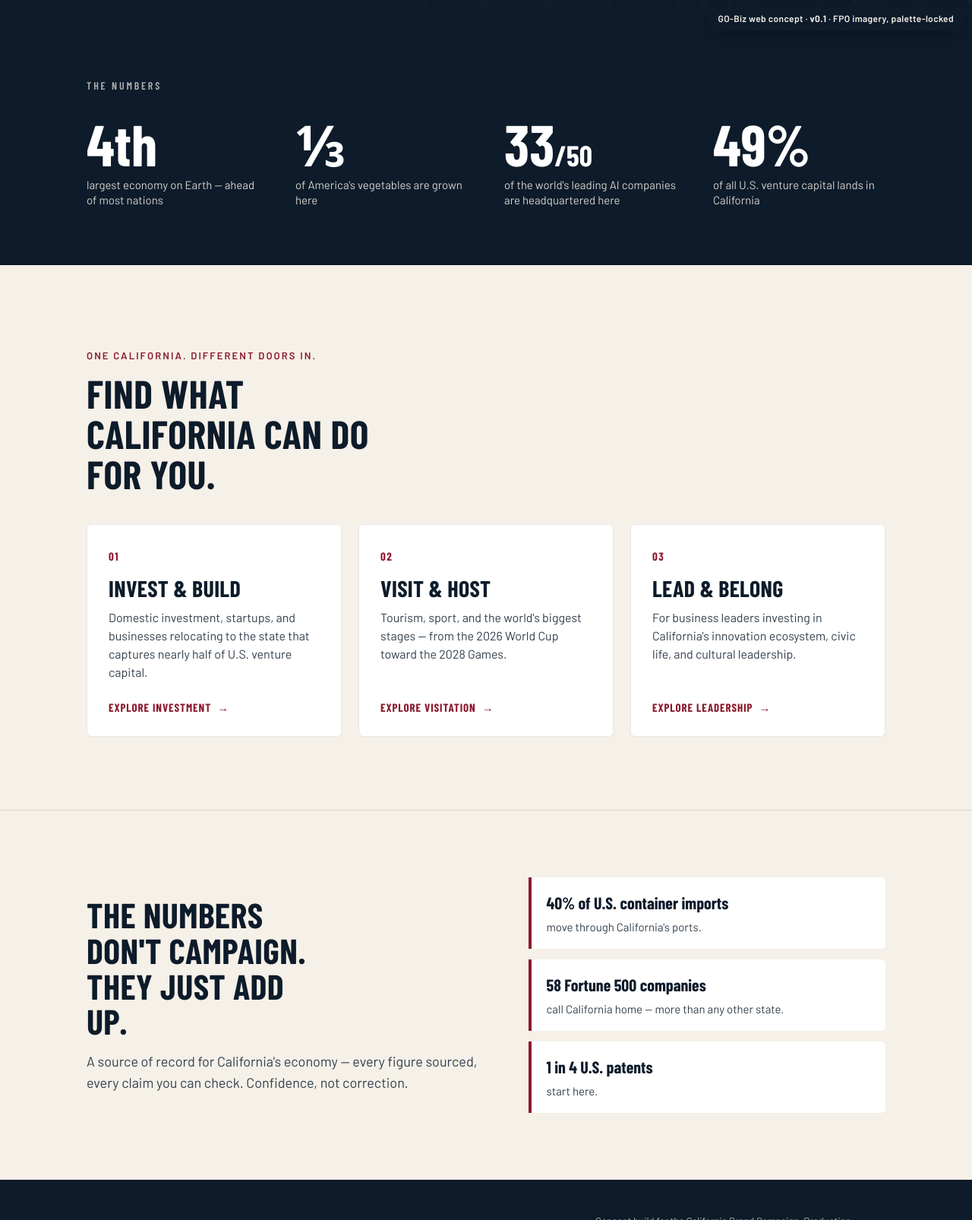
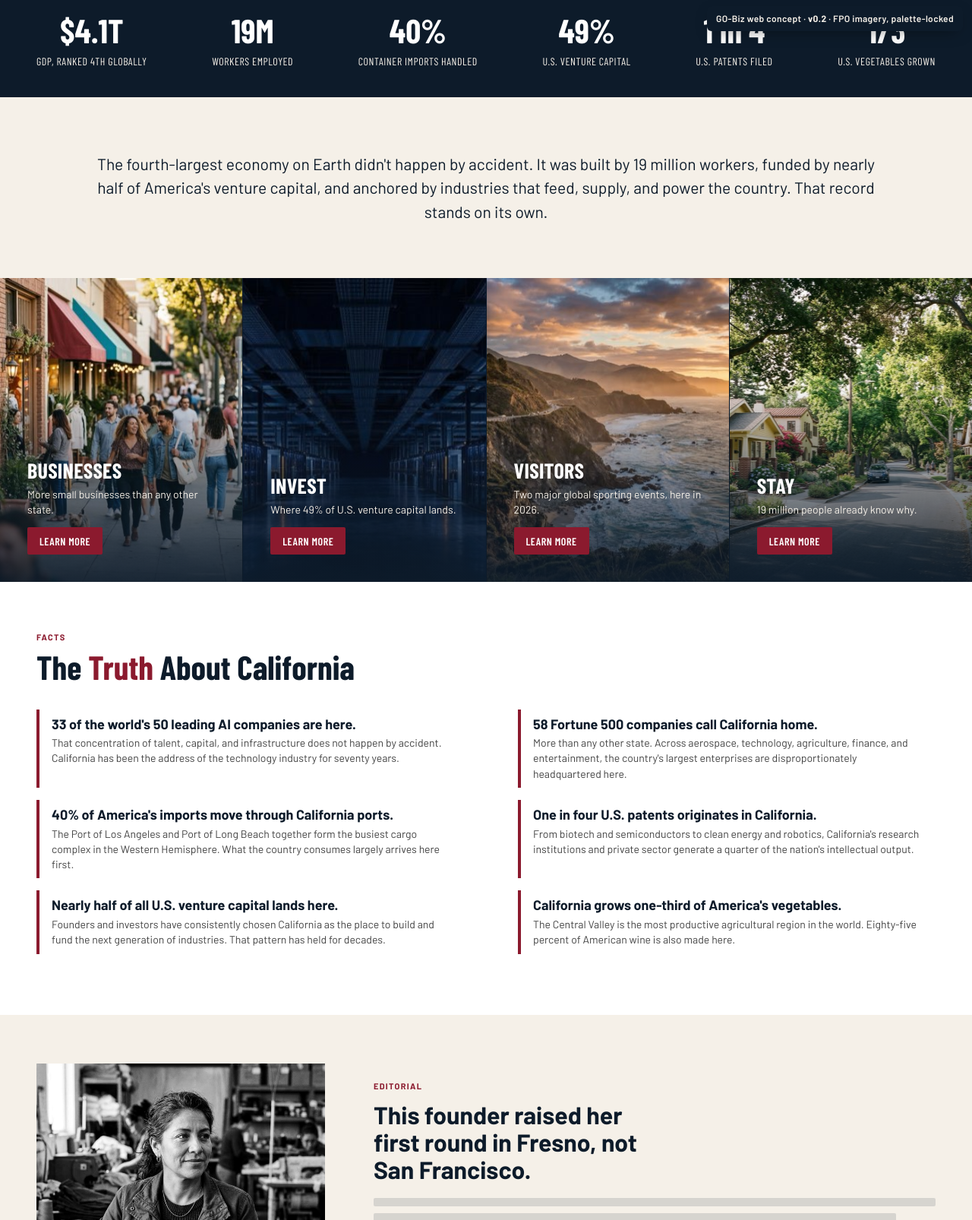
Before and after one commit to aaronsleeper/gobiz-striking-gold, a plain HTML site: page index.html in a window 1280 px wide. Shown: the part 747-2353 px from the top of the page at 76% size. Drawn offline with nearby package versions, Linux system fonts and the light colour scheme; a web font is replaced by a local one.

Commit message:
feat: full-page fidelity rebuild to approved Figma proposal design

```diff
--- a/index.html
+++ b/index.html
@@ -4,10 +4,10 @@
 <meta charset="utf-8" />
 <meta name="viewport" content="width=device-width, initial-scale=1" />
 <meta name="robots" content="noindex, nofollow" />
-<title>Still Striking Gold — GO-Biz Web Spike</title>
+<title>Still Striking Gold — California Brand Campaign (Web Concept)</title>
 <link rel="preconnect" href="https://fonts.googleapis.com" />
 <link rel="preconnect" href="https://fonts.gstatic.com" crossorigin />
-<link href="https://fonts.googleapis.com/css2?family=Barlow:wght@400;500;600;700&family=Barlow+Condensed:wght@600;700;900&display=swap" rel="stylesheet" />
+<link href="https://fonts.googleapis.com/css2?family=Barlow:wght@400;500;600;700&family=Barlow+Condensed:wght@400;600;700&display=swap" rel="stylesheet" />
 <style>
   /* ---- Campaign tokens (locked creative) ---- */
   :root{
@@ -15,13 +15,14 @@
     --cream:#F5F0E8;
     --crimson:#8B1A2E;
     --white:#FFFFFF;
-    --navy-90:rgba(13,27,42,.90);
-    --navy-70:rgba(13,27,42,.70);
-    --navy-00:rgba(13,27,42,0);
+    --ink:#33404d;
+    --ink-soft:#444444;
+    --navy-92:rgba(13,27,42,.92);
+    --navy-00:rgba(26,32,40,0);
     --display:"Barlow Condensed", system-ui, sans-serif;
     --body:"Barlow", system-ui, sans-serif;
-    --maxw:1180px;
-    --gutter:clamp(20px,5vw,64px);
+    --maxw:1440px;
+    --gutter:48px;
   }
   *{box-sizing:border-box}
   html{scroll-behavior:smooth}
@@ -30,16 +31,13 @@
     font-family:var(--body);font-size:18px;line-height:1.55;
     -webkit-font-smoothing:antialiased;
   }
-  h1,h2,h3{font-family:var(--display);margin:0;line-height:1.02;text-transform:uppercase;letter-spacing:.01em}
   a{color:inherit}
   .wrap{max-width:var(--maxw);margin:0 auto;padding-inline:var(--gutter)}
-  /* Accessible focus + skip link */
-  a:focus-visible,button:focus-visible,.card:focus-within{outline:3px solid var(--crimson);outline-offset:3px}
+  a:focus-visible,button:focus-visible{outline:3px solid var(--crimson);outline-offset:3px}
   .skip{position:absolute;left:-999px;top:0;background:var(--navy);color:var(--cream);padding:10px 16px;z-index:100}
   .skip:focus{left:12px;top:12px}
 
-  /* ---- Top bar ---- */
-  /* Header: solid navy bar above the hero (matches Figma final — nav/logo never overlay the image) */
+  /* ---- Header: solid navy bar above the hero (nav/logo never overlay the image) ---- */
   .topbar{position:relative;z-index:10;background:var(--navy)}
   .topbar .wrap{display:flex;align-items:center;justify-content:space-between;padding-block:18px}
   .brand{display:inline-flex;align-items:center;text-decoration:none}
@@ -49,65 +47,85 @@
   .topnav a:hover{border-bottom-color:var(--crimson)}
   @media(max-width:720px){.topnav{display:none}}
 
-  /* ---- Hero: b&w (historical) -> color (modern) — the load-bearing visual idea ---- */
-  .hero{position:relative;min-height:88vh;display:flex;align-items:flex-end;overflow:hidden;background:var(--navy)}
-  .hero__img,.hero__img--gray{position:absolute;inset:0;background:url("aerial-city-grid.jpeg") center/cover no-repeat}
-  .hero__img--gray{filter:grayscale(100%) contrast(1.05);
-    -webkit-mask-image:linear-gradient(100deg,#000 0%,#000 34%,transparent 68%);
-    mask-image:linear-gradient(100deg,#000 0%,#000 34%,transparent 68%);}
-  .hero__scrim{position:absolute;inset:0;background:
-     linear-gradient(0deg,var(--navy) 2%,var(--navy-70) 26%,var(--navy-00) 60%),
-     linear-gradient(90deg,var(--navy-90) 0%,var(--navy-70) 30%,var(--navy-00) 62%);}
-  .hero__content{position:relative;z-index:2;padding-block:0 clamp(40px,7vw,84px);max-width:820px}
-  .eyebrow{font-family:var(--body);font-weight:600;text-transform:uppercase;letter-spacing:.18em;font-size:13px;color:var(--cream);opacity:.9;margin:0 0 14px}
-  .hero h1{color:var(--cream);font-weight:900;font-size:clamp(58px,11vw,148px)}
-  .hero h1 .gold{color:var(--cream)}/* palette-locked: no literal gold; crimson fails AA on navy, so cream. Gold/crimson accent held as a Misfit creative option, not baked in */
-  .hero__sub{margin:18px 0 0;color:var(--cream);font-size:clamp(19px,2.3vw,26px);font-weight:500;max-width:44ch}
-  .hero__sub b{font-weight:700}
+  /* ---- Hero: port at sunset, sentence-case display heading ---- */
+  .hero{position:relative;min-height:min(768px,82vh);display:flex;flex-direction:column;justify-content:flex-end;align-items:flex-start;padding:48px;overflow:hidden;background:var(--navy)}
+  .hero__img{position:absolute;inset:0;background:url("img/hero-port.jpg") center/cover no-repeat}
+  .hero__scrim{position:absolute;inset:0;background:linear-gradient(0deg,rgba(13,27,42,.72) 0%,rgba(13,27,42,.28) 26%,rgba(13,27,42,0) 55%)}
+  .hero__copy{position:relative;z-index:2;max-width:520px;display:flex;flex-direction:column;gap:7px}
+  .hero__copy h1{font-family:var(--display);font-weight:700;font-size:clamp(52px,7.2vw,72px);line-height:1.0;color:var(--white);margin:0}
+  .hero__copy p{font-family:var(--body);font-weight:400;font-size:clamp(19px,2vw,24px);color:var(--cream);margin:0}
 
-  /* ---- Proof band ---- */
-  .proof{background:var(--navy);color:var(--cream);padding-block:clamp(44px,6vw,76px)}
-  .proof h2{font-size:14px;letter-spacing:.2em;color:var(--cream);opacity:.7;font-weight:600;margin-bottom:32px}
-  .stats{display:grid;grid-template-columns:repeat(4,1fr);gap:clamp(24px,4vw,48px)}
-  @media(max-width:860px){.stats{grid-template-columns:repeat(2,1fr);gap:36px}}
-  .stat .num{font-family:var(--display);font-weight:900;font-size:clamp(44px,6vw,76px);color:var(--white);line-height:.95}
-  .stat .lbl{font-size:15px;margin-top:8px;color:var(--cream);opacity:.86;line-height:1.35}
+  /* ---- Impact stat ribbon: 6 stats, navy band flush under hero ---- */
+  .ribbon{background:var(--navy)}
+  .ribbon .wrap{display:flex;align-items:center;justify-content:space-between;gap:24px;padding-block:36px;text-align:center}
+  .stat{display:flex;flex-direction:column;gap:8px;align-items:center;flex:0 1 auto}
+  .stat .num{font-family:var(--display);font-weight:700;font-size:44px;line-height:1;color:var(--white)}
+  .stat .lbl{font-family:var(--display);font-weight:400;font-size:14px;letter-spacing:.04em;color:var(--cream);white-space:nowrap}
+  @media(max-width:860px){
+    .ribbon .wrap{display:grid;grid-template-columns:repeat(3,1fr);gap:28px}
+    .stat .lbl{white-space:normal}
+  }
+  @media(max-width:480px){.ribbon .wrap{grid-template-columns:repeat(2,1fr)}}
 
-  /* ---- Audience paths: three committed lenses ---- */
-  .paths{padding-block:clamp(56px,8vw,96px)}
-  .paths .kicker{font-weight:600;text-transform:uppercase;letter-spacing:.16em;font-size:13px;color:var(--crimson)}
-  .paths h2{font-size:clamp(32px,5vw,52px);color:var(--navy);margin:10px 0 40px;max-width:16ch}
-  .cards{display:grid;grid-template-columns:repeat(3,1fr);gap:22px}
-  @media(max-width:860px){.cards{grid-template-columns:1fr}}
-  .card{position:relative;background:var(--white);border:1px solid rgba(13,27,42,.10);border-radius:6px;padding:30px 28px 26px;display:flex;flex-direction:column;min-height:280px;transition:transform .18s ease,box-shadow .18s ease}
-  .card:hover{transform:translateY(-4px);box-shadow:0 18px 40px -22px rgba(13,27,42,.5)}
-  .card .idx{font-family:var(--display);font-weight:900;font-size:15px;color:var(--crimson);letter-spacing:.1em}
-  .card h3{font-size:30px;color:var(--navy);margin:14px 0 12px}
-  .card p{margin:0;font-size:16px;color:#33404d;line-height:1.5}
-  .card .go{margin-top:auto;padding-top:22px;font-family:var(--display);font-weight:700;letter-spacing:.06em;text-transform:uppercase;font-size:15px;color:var(--crimson);text-decoration:none;display:inline-flex;align-items:center;gap:8px}
-  .card .go::after{content:"→";transition:transform .18s ease}
-  .card:hover .go::after{transform:translateX(4px)}
-  .card::before{content:"";position:absolute;left:0;top:0;bottom:0;width:4px;background:var(--crimson);border-radius:6px 0 0 6px;opacity:0;transition:opacity .18s ease}
-  .card:hover::before,.card:focus-within::before{opacity:1}
+  /* ---- Narrative block ---- */
+  .narrative{background:var(--cream)}
+  .narrative .wrap{padding-block:clamp(48px,6vw,72px);text-align:center}
+  .narrative p{max-width:1030px;margin:0 auto;font-size:clamp(18px,2vw,21px);line-height:1.5;color:var(--navy)}
 
-  /* ---- The Real California (facts / data-story content type) ---- */
-  .real{background:var(--cream);border-top:1px solid rgba(13,27,42,.10);padding-block:clamp(52px,7vw,88px)}
-  .real .grid{display:grid;grid-template-columns:1.1fr 1fr;gap:clamp(28px,5vw,64px);align-items:center}
-  @media(max-width:860px){.real .grid{grid-template-columns:1fr;gap:28px}}
-  .real h2{font-size:clamp(30px,4.4vw,46px);color:var(--navy);max-width:14ch}
-  .real p{margin:16px 0 0;font-size:18px;color:#33404d;max-width:52ch}
-  .real .facts{display:flex;flex-direction:column;gap:14px}
-  .real .fact{background:var(--white);border-left:4px solid var(--crimson);padding:16px 20px;border-radius:0 6px 6px 0}
-  .real .fact b{font-family:var(--display);font-weight:900;font-size:22px;color:var(--navy);display:block}
-  .real .fact span{font-size:15px;color:#33404d}
+  /* ---- Audience cards: 4 full-bleed image cards ---- */
+  .cards{display:flex;gap:1px;background:var(--navy)}
+  .card{position:relative;flex:1 0 0;min-width:0;min-height:400px;display:flex;align-items:flex-end;overflow:hidden}
+  .card__img{position:absolute;inset:0;background-size:cover;background-position:center}
+  .card__scrim{position:absolute;inset:0;background:linear-gradient(to bottom,var(--navy-00) 35%,var(--navy-92) 100%)}
+  .card__body{position:relative;z-index:2;display:flex;flex-direction:column;gap:8px;align-items:flex-start;padding:36px}
+  .card__body h3{font-family:var(--display);font-weight:700;font-size:28px;line-height:1;letter-spacing:.01em;color:var(--white);margin:0}
+  .card__body p{font-family:var(--body);font-weight:400;font-size:14px;line-height:1.4;color:var(--cream);margin:0}
+  .btn{display:inline-flex;align-items:center;justify-content:center;height:36px;padding-inline:16px;background:var(--crimson);color:var(--white);border-radius:2px;text-decoration:none;font-family:var(--display);font-weight:600;font-size:14px;letter-spacing:.04em;margin-top:6px}
+  .btn:hover{filter:brightness(1.12)}
+  @media(max-width:900px){.cards{flex-wrap:wrap}.card{flex:1 1 50%;min-height:320px}}
+  @media(max-width:560px){.card{flex:1 1 100%}}
+
+  /* ---- Facts: The Truth About California ---- */
+  .facts{background:var(--white)}
+  .facts .wrap{padding-block:clamp(48px,6vw,64px);display:flex;flex-direction:column;gap:8px}
+  .facts .eyebrow{font-family:var(--body);font-weight:700;font-size:11px;letter-spacing:.12em;color:var(--crimson);margin:0}
+  .facts h2{font-family:var(--display);font-weight:700;font-size:clamp(34px,4.4vw,44px);line-height:1.05;color:var(--navy);margin:0 0 8px}
+  .facts h2 .accent{color:var(--crimson)}
+  .facts .grid{display:grid;grid-template-columns:repeat(2,minmax(0,1fr));column-gap:84px;row-gap:16px;padding-block:16px}
+  .fact{border-left:4px solid var(--crimson);padding:8px 16px;display:flex;flex-direction:column;gap:4px}
+  .fact b{font-family:var(--body);font-weight:700;font-size:18px;line-height:1.25;color:var(--navy)}
+  .fact span{font-family:var(--body);font-weight:400;font-size:14px;line-height:1.45;color:var(--ink-soft)}
+  @media(max-width:820px){.facts .grid{grid-template-columns:1fr;column-gap:0;row-gap:14px}}
+
+  /* ---- Editorial ---- */
+  .editorial{background:var(--cream)}
+  .editorial .wrap{padding-block:clamp(48px,6vw,64px);display:grid;grid-template-columns:380px 1fr;gap:64px;align-items:center}
+  .editorial__img{width:380px;height:320px;object-fit:cover;filter:grayscale(100%) contrast(1.03);display:block;max-width:100%}
+  .editorial__copy .eyebrow{font-family:var(--body);font-weight:700;font-size:11px;letter-spacing:.12em;color:var(--crimson);margin:0 0 12px}
+  .editorial__copy h2{font-family:var(--body);font-weight:700;font-size:clamp(26px,3vw,32px);line-height:1.12;color:var(--navy);margin:0 0 20px;max-width:20ch}
+  .placeholder-lines{display:flex;flex-direction:column;gap:9px;margin-bottom:22px}
+  .placeholder-lines span{display:block;height:11px;border-radius:2px;background:rgba(13,27,42,.13)}
+  .editorial__copy .more{font-family:var(--body);font-weight:600;font-size:14px;color:var(--crimson);text-decoration:none;display:inline-flex;align-items:center;gap:7px}
+  .editorial__copy .more::after{content:"→";transition:transform .18s ease}
+  .editorial__copy .more:hover::after{transform:translateX(4px)}
+  @media(max-width:820px){.editorial .wrap{grid-template-columns:1fr;gap:28px}.editorial__img{width:100%;height:280px}}
+
+  /* ---- Video ---- */
+  .video{background:var(--navy)}
+  .video .wrap{padding-block:clamp(48px,6vw,64px);display:flex;flex-direction:column;align-items:center;gap:32px}
+  .video h2{font-family:var(--display);font-weight:700;font-size:clamp(28px,3.6vw,38px);line-height:1.05;color:var(--white);text-align:center;margin:0;max-width:24ch}
+  .video__frame{position:relative;width:min(800px,100%);aspect-ratio:16/9;border-radius:4px;overflow:hidden;background:#000}
+  .video__frame img{width:100%;height:100%;object-fit:cover;display:block}
+  .video__play{position:absolute;inset:0;display:flex;align-items:center;justify-content:center;background:rgba(13,27,42,.18);border:0;cursor:pointer}
+  .video__play span{width:66px;height:66px;border-radius:50%;background:rgba(255,255,255,.92);display:flex;align-items:center;justify-content:center}
+  .video__play span::after{content:"";border-left:20px solid var(--navy);border-top:12px solid transparent;border-bottom:12px solid transparent;margin-left:5px}
 
   /* ---- Footer ---- */
-  footer{background:var(--navy);color:var(--cream);padding-block:44px}
-  footer .wrap{display:flex;justify-content:space-between;align-items:center;gap:20px;flex-wrap:wrap}
-  footer .brand{color:var(--cream)}
+  footer{background:var(--navy);color:var(--cream)}
+  footer .wrap{display:flex;justify-content:space-between;align-items:center;gap:20px;flex-wrap:wrap;padding-block:44px}
   footer p{margin:0;font-size:13px;opacity:.7;max-width:52ch}
 
-  /* ---- Spike version badge (per artifact-version-label) ---- */
+  /* ---- Concept badge (per artifact-version-label) ---- */
   .badge{position:fixed;right:12px;bottom:12px;z-index:50;background:var(--navy);color:var(--cream);font-family:var(--body);font-size:12px;font-weight:600;letter-spacing:.03em;padding:7px 12px;border-radius:6px;box-shadow:0 6px 20px -8px rgba(0,0,0,.5)}
   .badge b{color:var(--cream)}
 
@@ -121,79 +139,125 @@
   <div class="wrap">
     <a class="brand" href="#" aria-label="CA.gov — Governor's Office of Business and Economic Development"><img class="brand-logo" src="ca-gov-logo.svg" alt="CA.gov" /></a>
     <nav class="topnav" aria-label="Primary">
-      <a href="#paths">Businesses</a>
+      <a href="#businesses">Businesses</a>
       <a href="#invest">Invest</a>
-      <a href="#visit">Visitors</a>
-      <a href="#lead">Stay</a>
+      <a href="#visitors">Visitors</a>
+      <a href="#stay">Stay</a>
     </nav>
   </div>
 </header>
 
 <main id="main">
-  <!-- HERO — b&w historical resolving into full-color modern California -->
+  <!-- HERO -->
   <section class="hero" aria-label="California — Still Striking Gold">
-    <div class="hero__img" role="img" aria-label="Aerial view of a modern California metropolitan grid"></div>
-    <div class="hero__img--gray" aria-hidden="true"></div>
+    <div class="hero__img" role="img" aria-label="Aerial view of a California container port at sunset"></div>
     <div class="hero__scrim" aria-hidden="true"></div>
-    <div class="wrap hero__content">
-      <p class="eyebrow">The California Brand Campaign</p>
-      <h1>Still Striking<br /><span class="gold">Gold</span></h1>
-      <p class="hero__sub"><b>$4.1 trillion</b> and counting. California is the 4th largest economy on Earth — and it never stopped growing.</p>
+    <div class="hero__copy">
+      <h1>Still Striking Gold</h1>
+      <p>The fourth-largest economy on Earth. Built here.</p>
     </div>
   </section>
 
-  <!-- PROOF BAND — approved stat pool only -->
-  <section class="proof" aria-label="California by the numbers">
+  <!-- IMPACT STAT RIBBON -->
+  <section class="ribbon" aria-label="California by the numbers">
     <div class="wrap">
-      <h2>THE NUMBERS</h2>
-      <div class="stats">
-        <div class="stat"><div class="num">4th</div><div class="lbl">largest economy on Earth — ahead of most nations</div></div>
-        <div class="stat"><div class="num">⅓</div><div class="lbl">of America's vegetables are grown here</div></div>
-        <div class="stat"><div class="num">33<span style="font-size:.5em">/50</span></div><div class="lbl">of the world's leading AI companies are headquartered here</div></div>
-        <div class="stat"><div class="num">49%</div><div class="lbl">of all U.S. venture capital lands in California</div></div>
+      <div class="stat"><div class="num">$4.1T</div><div class="lbl">GDP, RANKED 4TH GLOBALLY</div></div>
+      <div class="stat"><div class="num">19M</div><div class="lbl">WORKERS EMPLOYED</div></div>
+      <div class="stat"><div class="num">40%</div><div class="lbl">CONTAINER IMPORTS HANDLED</div></div>
+      <div class="stat"><div class="num">49%</div><div class="lbl">U.S. VENTURE CAPITAL</div></div>
+      <div class="stat"><div class="num">1 in 4</div><div class="lbl">U.S. PATENTS FILED</div></div>
+      <div class="stat"><div class="num">1/3</div><div class="lbl">U.S. VEGETABLES GROWN</div></div>
+    </div>
+  </section>
+
+  <!-- NARRATIVE -->
+  <section class="narrative" aria-label="California's record">
+    <div class="wrap">
+      <p>The fourth-largest economy on Earth didn't happen by accident. It was built by 19 million workers, funded by nearly half of America's venture capital, and anchored by industries that feed, supply, and power the country. That record stands on its own.</p>
+    </div>
+  </section>
+
+  <!-- AUDIENCE CARDS -->
+  <section class="cards" aria-label="Choose your path">
+    <article class="card" id="businesses">
+      <div class="card__img" style="background-image:url('img/card-businesses.jpg')"></div>
+      <div class="card__scrim" aria-hidden="true"></div>
+      <div class="card__body">
+        <h3>BUSINESSES</h3>
+        <p>More small businesses than any other state.</p>
+        <a class="btn" href="#">LEARN MORE</a>
+      </div>
+    </article>
+    <article class="card" id="invest">
+      <div class="card__img" style="background-image:url('img/card-invest.jpg')"></div>
+      <div class="card__scrim" aria-hidden="true"></div>
+      <div class="card__body">
+        <h3>INVEST</h3>
+        <p>Where 49% of U.S. venture capital lands.</p>
+        <a class="btn" href="#">LEARN MORE</a>
+      </div>
+    </article>
+    <article class="card" id="visitors">
+      <div class="card__img" style="background-image:url('img/card-visitors.jpg')"></div>
+      <div class="card__scrim" aria-hidden="true"></div>
+      <div class="card__body">
+        <h3>VISITORS</h3>
+        <p>Two major global sporting events, here in 2026.</p>
+        <a class="btn" href="#">LEARN MORE</a>
+      </div>
+    </article>
+    <article class="card" id="stay">
+      <div class="card__img" style="background-image:url('img/card-stay.jpg')"></div>
+      <div class="card__scrim" aria-hidden="true"></div>
+      <div class="card__body">
+        <h3>STAY</h3>
+        <p>19 million people already know why.</p>
+        <a class="btn" href="#">LEARN MORE</a>
+      </div>
+    </article>
+  </section>
+
+  <!-- FACTS -->
+  <section class="facts" id="facts" aria-label="The Truth About California">
+    <div class="wrap">
+      <p class="eyebrow">FACTS</p>
+      <h2>The <span class="accent">Truth</span> About California</h2>
+      <div class="grid">
+        <div class="fact"><b>33 of the world's 50 leading AI companies are here.</b><span>That concentration of talent, capital, and infrastructure does not happen by accident. California has been the address of the technology industry for seventy years.</span></div>
+        <div class="fact"><b>58 Fortune 500 companies call California home.</b><span>More than any other state. Across aerospace, technology, agriculture, finance, and entertainment, the country's largest enterprises are disproportionately headquartered here.</span></div>
+        <div class="fact"><b>40% of America's imports move through California ports.</b><span>The Port of Los Angeles and Port of Long Beach together form the busiest cargo complex in the Western Hemisphere. What the country consumes largely arrives here first.</span></div>
+        <div class="fact"><b>One in four U.S. patents originates in California.</b><span>From biotech and semiconductors to clean energy and robotics, California's research institutions and private sector generate a quarter of the nation's intellectual output.</span></div>
+        <div class="fact"><b>Nearly half of all U.S. venture capital lands here.</b><span>Founders and investors have consistently chosen California as the place to build and fund the next generation of industries. That pattern has held for decades.</span></div>
+        <div class="fact"><b>California grows one-third of America's vegetables.</b><span>The Central Valley is the most productive agricultural region in the world. Eighty-five percent of American wine is also made here.</span></div>
       </div>
     </div>
   </section>
 
-  <!-- AUDIENCE PATHS — the three committed lenses -->
-  <section class="paths" aria-label="Choose your path">
+  <!-- EDITORIAL -->
+  <section class="editorial" aria-label="Editorial">
     <div class="wrap">
-      <p class="kicker">One California. Different doors in.</p>
-      <h2>Find what California can do for you.</h2>
-      <div class="cards">
-        <article class="card" id="invest">
-          <span class="idx">01</span>
-          <h3>Invest &amp; Build</h3>
-          <p>Domestic investment, startups, and businesses relocating to the state that captures nearly half of U.S. venture capital.</p>
-          <a class="go" href="#">Explore investment</a>
-        </article>
-        <article class="card" id="visit">
-          <span class="idx">02</span>
-          <h3>Visit &amp; Host</h3>
-          <p>Tourism, sport, and the world's biggest stages — from the 2026 World Cup toward the 2028 Games.</p>
-          <a class="go" href="#">Explore visitation</a>
-        </article>
-        <article class="card" id="lead">
-          <span class="idx">03</span>
-          <h3>Lead &amp; Belong</h3>
-          <p>For business leaders investing in California's innovation ecosystem, civic life, and cultural leadership.</p>
-          <a class="go" href="#">Explore leadership</a>
-        </article>
+      <img class="editorial__img" src="img/editorial-founder.jpg" alt="A California founder at her workshop" />
+      <div class="editorial__copy">
+        <p class="eyebrow">EDITORIAL</p>
+        <h2>This founder raised her first round in Fresno, not San Francisco.</h2>
+        <div class="placeholder-lines" aria-hidden="true">
+          <span style="width:100%"></span>
+          <span style="width:93%"></span>
+          <span style="width:86%"></span>
+          <span style="width:71%"></span>
+        </div>
+        <a class="more" href="#">Continue reading</a>
       </div>
     </div>
   </section>
 
-  <!-- THE REAL CALIFORNIA — positive-only facts, never naming misinformation -->
-  <section class="real" id="real" aria-label="The Real California">
-    <div class="wrap grid">
-      <div>
-        <h2>The numbers don't campaign. They just add up.</h2>
-        <p>A source of record for California's economy — every figure sourced, every claim you can check. Confidence, not correction.</p>
-      </div>
-      <div class="facts">
-        <div class="fact"><b>40% of U.S. container imports</b><span>move through California's ports.</span></div>
-        <div class="fact"><b>58 Fortune 500 companies</b><span>call California home — more than any other state.</span></div>
-        <div class="fact"><b>1 in 4 U.S. patents</b><span>start here.</span></div>
+  <!-- VIDEO -->
+  <section class="video" aria-label="Feature video">
+    <div class="wrap">
+      <h2>While the world was talking, California kept building.</h2>
+      <div class="video__frame">
+        <img src="img/video-facility.jpg" alt="Aerial view of a California advanced-manufacturing facility at dusk" />
+        <button class="video__play" aria-label="Play video"><span></span></button>
       </div>
     </div>
   </section>
@@ -206,6 +270,6 @@
   </div>
 </footer>
 
-<div class="badge">GO-Biz web concept · <b>v0.1</b> · FPO imagery, palette-locked</div>
+<div class="badge">GO-Biz web concept · <b>v0.2</b> · FPO imagery, palette-locked</div>
 </body>
 </html>
```
Also changed, not shown: aerial-city-grid.jpeg (deleted), img/card-businesses.jpg (added), img/card-invest.jpg (added), img/card-stay.jpg (added), img/card-visitors.jpg (added), img/editorial-founder.jpg (added), img/hero-port.jpg (added), img/video-facility.jpg (added).
